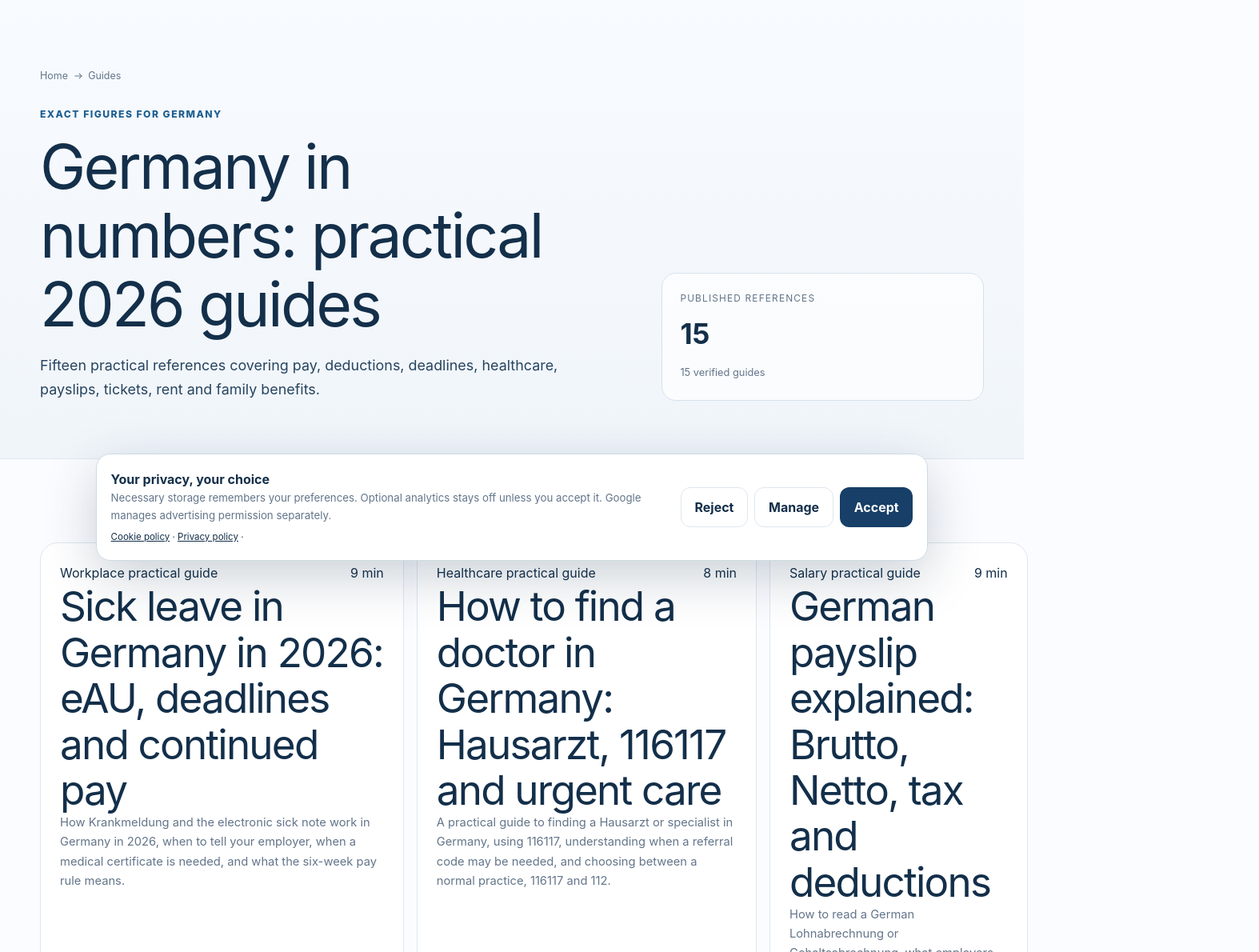
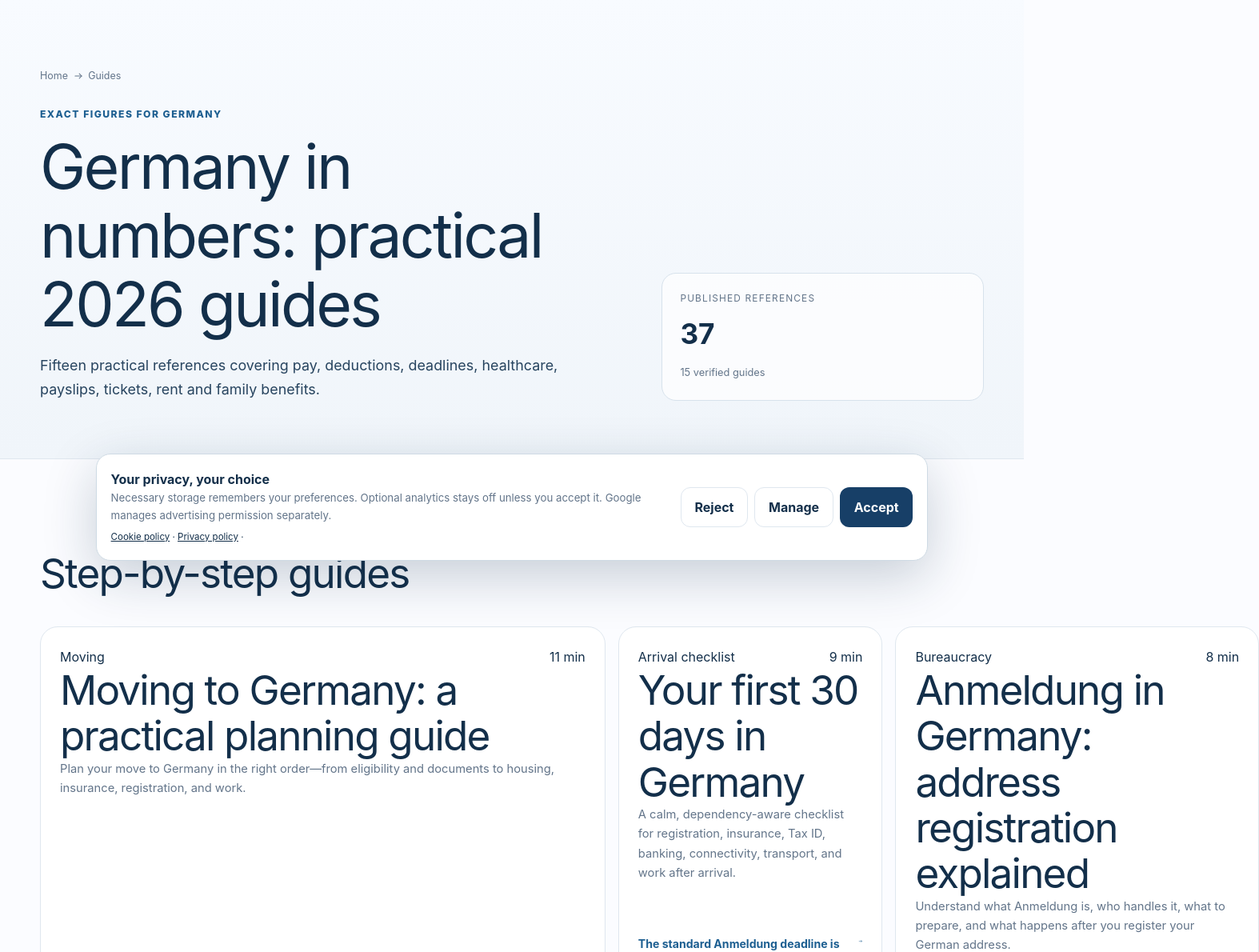
Before and after one commit to hecroigg/blog-alemania, a Next.js app: page /en/guides in a window 1280 px wide. Shown: the part 80-1270 px from the top of the page at 80% size, 1574 px wide, since content can reach past the window. Built offline with nearby package versions, Linux system fonts and the light colour scheme; no server answers.

Commit message:
feat(i18n): show 37 fully localized editorial articles in each language library

```diff
--- a/components/localized-guides-index.tsx
+++ b/components/localized-guides-index.tsx
@@ -4,22 +4,77 @@ import { ExactGuideCard } from "@/components/exact-guide-card";
 import { exactGuideUi, getLocalizedExactGuides } from "@/lib/content/localized-exact-guides";
 import { exactGuidePath } from "@/lib/exact-guide-routes";
 import { getLocalizedPracticalGuide, practicalGuidePath, type PracticalGuideKey } from "@/lib/content/guides/practical-systems-localized";
+import {
+  generalEnglishGuides, localizedGeneralGuide, localizedGeneralPath,
+  type EditorialLocale,
+} from "@/lib/content/localized-general-guides";
 import { isSearchLocale, searchLocales, type Locale } from "@/lib/platform-data";
 import { absoluteUrl } from "@/lib/site";
 
 export function localizedGuidesMetadata(locale: Locale): Metadata {
   const ui = exactGuideUi[locale];
-  const canonical = absoluteUrl(`/${locale}/guides`);
-  return { title: ui.libraryTitle, description: ui.libraryIntro, alternates: { canonical, languages: Object.fromEntries(searchLocales.map((item) => [item, absoluteUrl(`/${item}/guides`)])) }, robots: isSearchLocale(locale) ? undefined : { index: false, follow: true }, openGraph: { title: ui.libraryTitle, description: ui.libraryIntro, url: canonical, locale } };
+  const canonical = absoluteUrl("/" + locale + "/guides");
+  const languages = Object.fromEntries(
+    searchLocales.map((item) => [item, absoluteUrl("/" + item + "/guides")])
+  );
+  return {
+    title: ui.libraryTitle,
+    description: ui.libraryIntro,
+    alternates: { canonical, languages },
+    robots: isSearchLocale(locale) ? undefined : { index: false, follow: true },
+    openGraph: { title: ui.libraryTitle, description: ui.libraryIntro, url: canonical, locale },
+  };
 }
 
 export function LocalizedGuidesIndex({ locale }: { locale: Locale }) {
   const ui = exactGuideUi[locale];
-  const guides = getLocalizedExactGuides(locale);
-  const practicalKeys: PracticalGuideKey[] = ["sickLeave","doctor","payslip"];
-  const practicalGuides = isSearchLocale(locale) ? practicalKeys.map((key) => ({ key, guide: getLocalizedPracticalGuide(locale as "en"|"es"|"de"|"fr", key) })) : [];
-  return <div lang={locale}>
-    <section className="page-hero"><div className="shell"><Breadcrumbs items={[{ label: ui.home, href: "/" }, { label: ui.guides }]}/><div className="page-hero-grid"><div className="page-hero-copy"><span className="eyebrow">{ui.library}</span><h1>{ui.libraryTitle}</h1><p>{ui.libraryIntro}</p></div><div className="page-stat"><span>{ui.published}</span><strong>{guides.length + practicalGuides.length}</strong><small>{ui.topics}</small></div></div></div></section>
-    <section className="section shell"><div className="guide-grid">{practicalGuides.map(({key,guide}) => <ExactGuideCard key={guide.slug} guide={guide} href={practicalGuidePath(locale as "en"|"es"|"de"|"fr", key)}/>)}{guides.map((guide) => <ExactGuideCard key={guide.slug} guide={guide} href={exactGuidePath(locale, guide.key)}/>)}</div></section>
+  const exact = getLocalizedExactGuides(locale);
+  const practicalKeys: PracticalGuideKey[] = ["sickLeave", "doctor", "payslip"];
+  const practical = isSearchLocale(locale) ? practicalKeys.map((key) => ({
+    key, guide: getLocalizedPracticalGuide(locale as "en" | "es" | "de" | "fr", key),
+  })) : [];
+  const normal = isSearchLocale(locale) ? generalEnglishGuides.map((guide) => ({
+    guide: localizedGeneralGuide(guide, locale as EditorialLocale),
+    href: localizedGeneralPath(locale as EditorialLocale, guide.slug)!,
+  })) : [];
+  const total = exact.length + practical.length + normal.length;
+  const labels = {
+    en: { normal: "Step-by-step guides", reference: "Rules and exact figures" },
+    es: { normal: "Guías paso a paso", reference: "Normas y cifras concretas" },
+    de: { normal: "Schritt-für-Schritt-Ratgeber", reference: "Gesetze und konkrete Zahlen" },
+  };
+  const c = labels[(isSearchLocale(locale) ? locale : "en") as EditorialLocale];
+  return <div lang={locale} data-no-translate>
+    <section className="page-hero">
+      <div className="shell">
+        <Breadcrumbs items={[{ label: ui.home, href: "/" + locale }, { label: ui.guides }]}/>
+        <div className="page-hero-grid">
+          <div className="page-hero-copy">
+            <span className="eyebrow">{ui.library}</span>
+            <h1>{ui.libraryTitle}</h1><p>{ui.libraryIntro}</p>
+          </div>
+          <div className="page-stat">
+            <span>{ui.published}</span><strong>{total}</strong><small>{ui.topics}</small>
+          </div>
+        </div>
+      </div>
+    </section>
+    {normal.length > 0 && <section className="section shell">
+      <div className="section-heading"><div><h2>{c.normal}</h2></div></div>
+      <div className="guide-grid">{normal.map((item) =>
+        <ExactGuideCard key={item.href} guide={item.guide} href={item.href} />
+      )}</div>
+    </section>}
+    <section className="section shell">
+      <div className="section-heading"><div><h2>{c.reference}</h2></div></div>
+      <div className="guide-grid">
+        {practical.map(({ key, guide }) =>
+          <ExactGuideCard key={guide.slug} guide={guide} href={practicalGuidePath(locale as "en" | "es" | "de" | "fr", key)}/>
+        )}
+        {exact.map((guide) =>
+          <ExactGuideCard key={guide.slug} guide={guide} href={exactGuidePath(locale, guide.key)}/>
+        )}
+      </div>
+    </section>
   </div>;
 }
```
